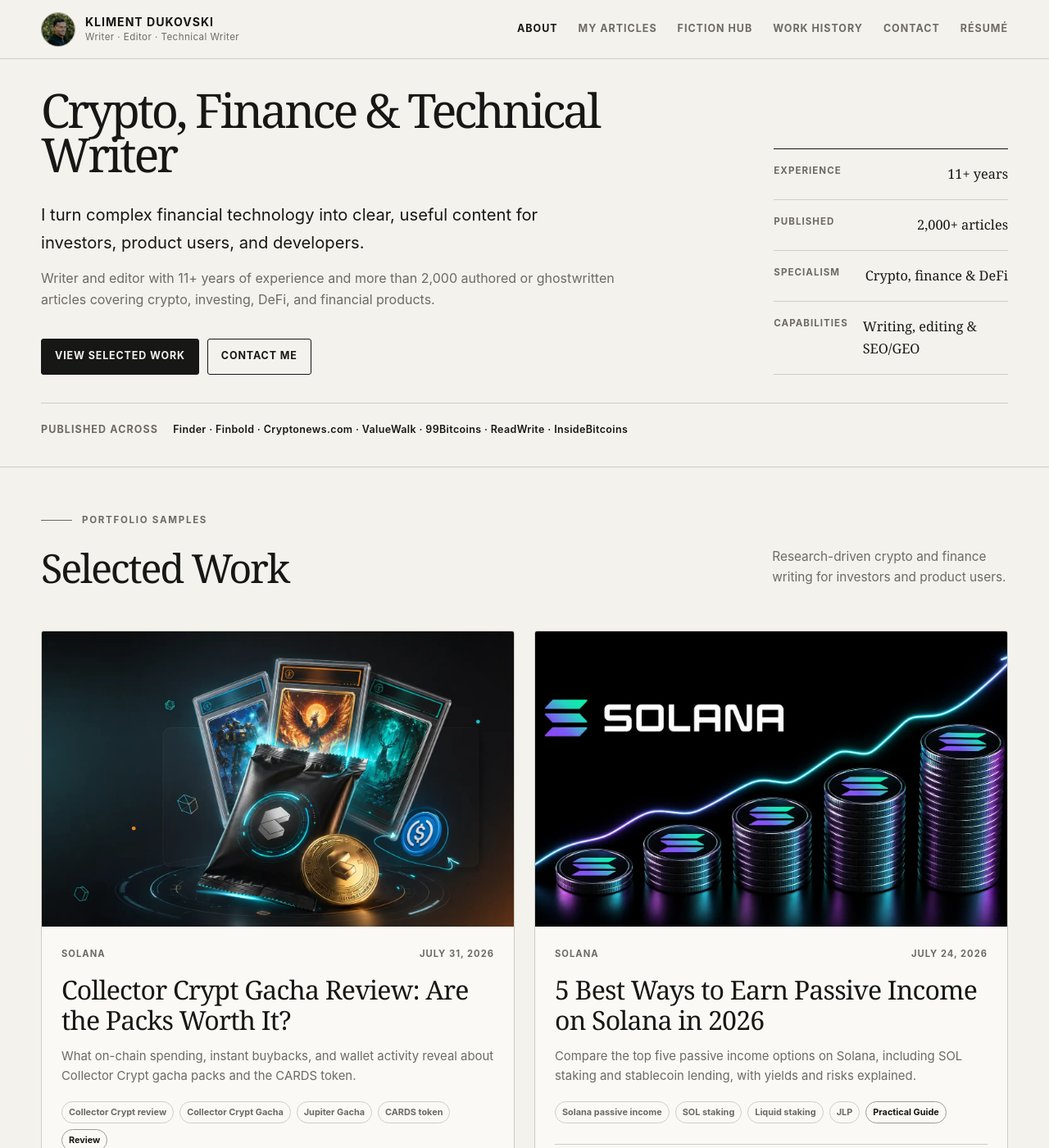
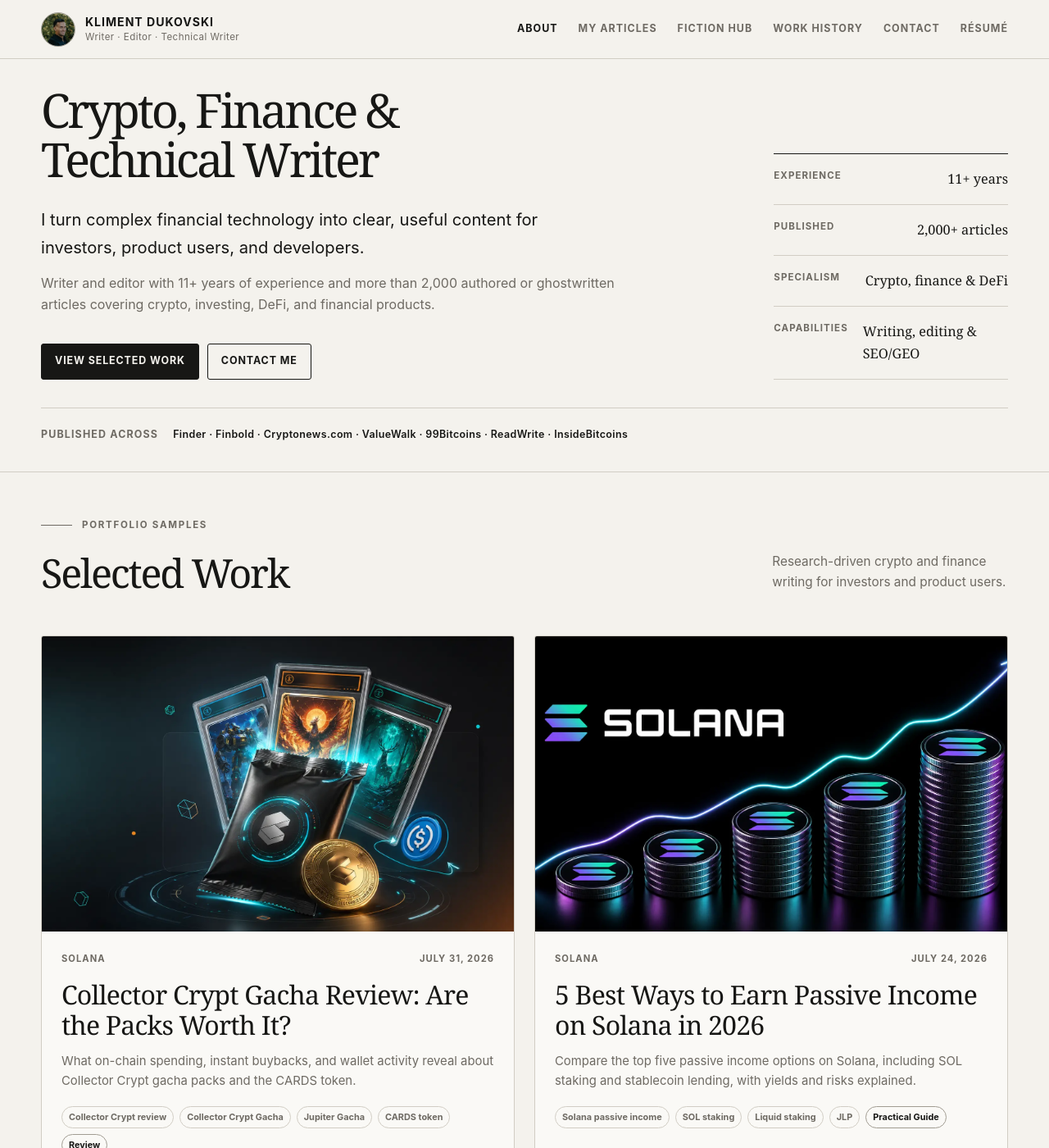
Before and after one commit to kliment-dukovski/kliment-dukovski.github.io, a Jekyll site: the page built from index.html, in a window 1280 px wide and 1400 px high. Shown: the whole window at 82% size. Built offline with Jekyll 4.4.1, drawn with Linux system fonts in a browser that asks for light colours.

Commit message:
Adjust homepage title spacing

```diff
--- a/assets/css/styles.css
+++ b/assets/css/styles.css
@@ -1291,6 +1291,11 @@ body[data-page="work"] main > .section {
   max-width: 42rem;
 }
 
+.hero-title-second-line {
+  display: block;
+  margin-top: 6px;
+}
+
 .author-box .text-link {
   display: inline-block;
   margin-top: 0.25rem;
```
